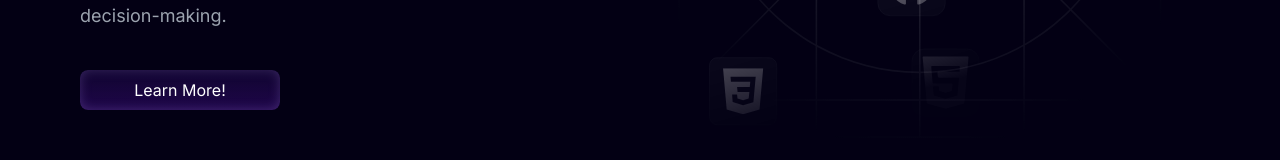
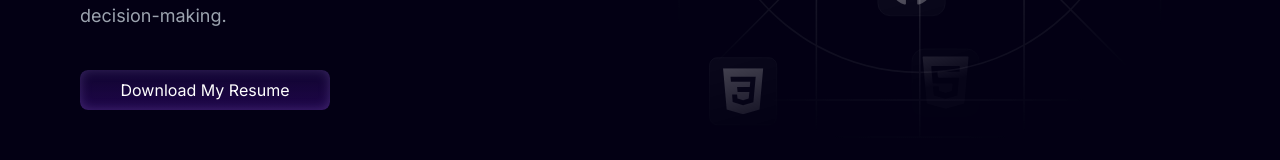
Before and after one commit to SanduniNavodya/My-Portfolio, a Next.js app: page / in a window 1280 px wide. Shown: the part 583-743 px from the top of the page. Built offline with nearby package versions, Linux system fonts and the light colour scheme; a web font is replaced by a local one.

Commit message:
Update HeroContent.tsx

```diff
--- a/components/sub/HeroContent.tsx
+++ b/components/sub/HeroContent.tsx
@@ -7,11 +7,13 @@ import { SparklesIcon } from "@heroicons/react/24/solid";
 import Image from "next/image";
 
 const HeroContent = () => {
-  const scrollToFooter = () => {
-    const footerElement = document.getElementById("Footer"); // The `id` of the footer
-    if (footerElement) {
-      footerElement.scrollIntoView({ behavior: "smooth" }); // Smooth scroll to the footer
-    }
+  const handleDownload = () => {
+    // Create an anchor element
+    const link = document.createElement('a');
+    link.download = 'Sanduni Navodya - Resume.pdf';
+    document.body.appendChild(link);
+    link.click();
+    document.body.removeChild(link);
   };
 
   return (
@@ -51,13 +53,13 @@ const HeroContent = () => {
           machine learning, and data-driven decision-making.
         </motion.p>
 
-        {/* Learn More Button */}
+        {/* Download Resume Button */}
         <motion.button
           variants={slideInFromLeft(1)}
-          onClick={scrollToFooter} // Scrolls to the footer
-          className="py-2 px-4 button-primary text-center text-white cursor-pointer rounded-lg max-w-[200px]"
+          onClick={handleDownload}
+          className="py-2 px-4 button-primary text-center text-white cursor-pointer rounded-lg max-w-[250px]"
         >
-          Learn More!
+          Download My Resume
         </motion.button>
       </div>
 
```
